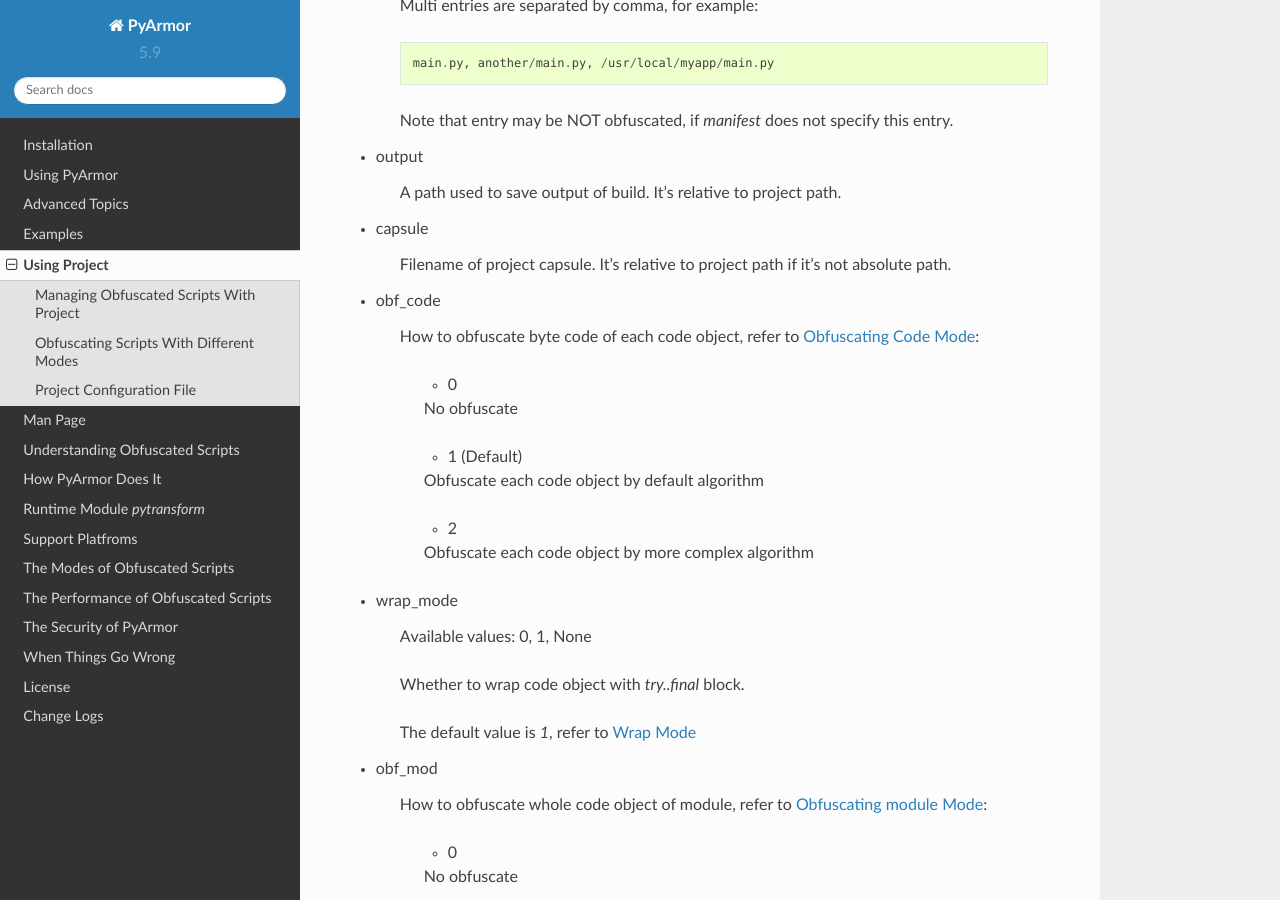
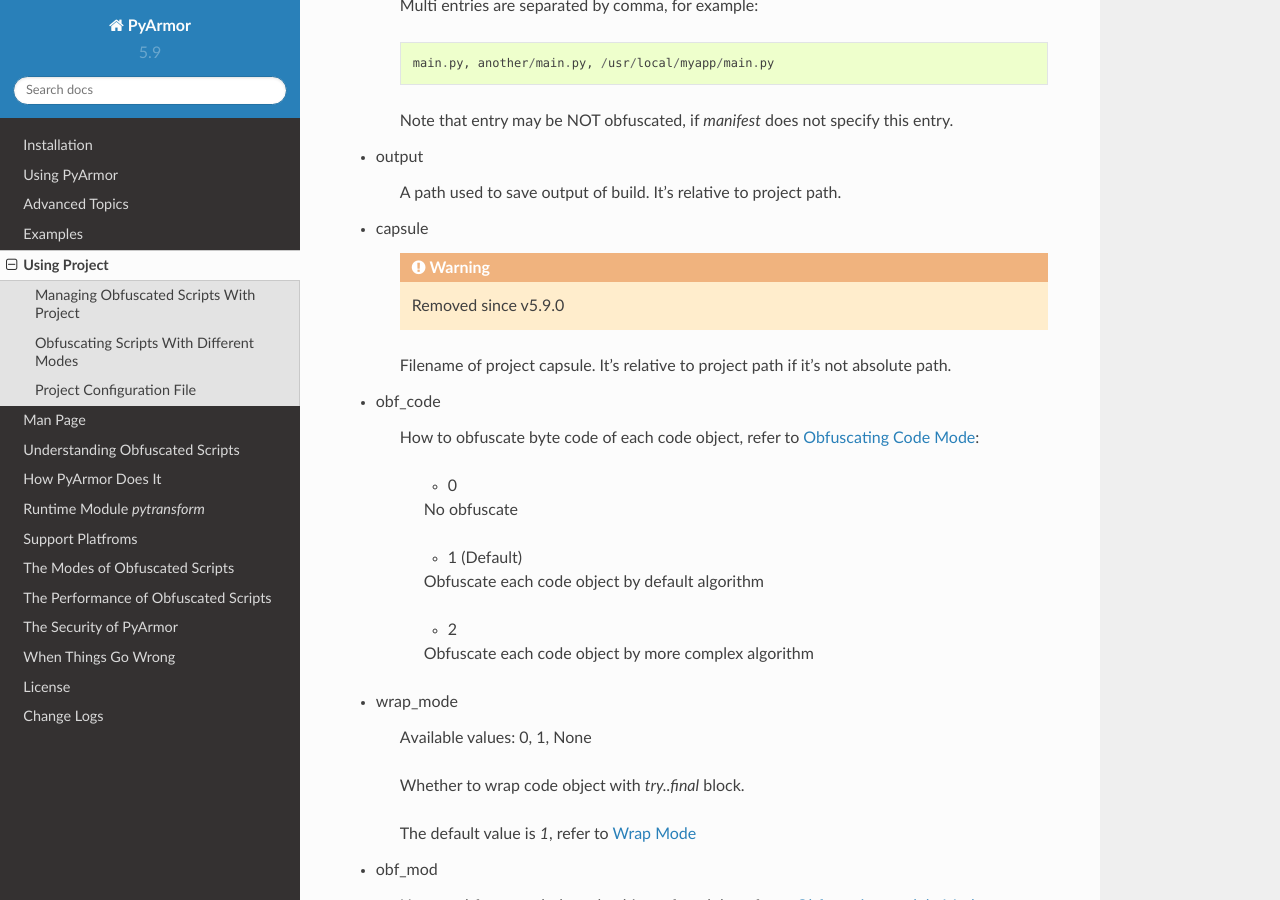
Before and after one commit to dashingsoft/pyarmor, a Sphinx documentation site: the page built from docs/project.rst, in a window 1280 px wide and 900 px high, scrolled down 3333 px. Built offline with Sphinx 7.4.7 and the Read the Docs theme 2.0.0, drawn with Linux system fonts in a browser that asks for light colours.

Commit message:
Add mark

```diff
--- a/docs/project.rst
+++ b/docs/project.rst
@@ -158,6 +158,8 @@
 
 * capsule
 
+    .. warning:: Removed since v5.9.0
+
     Filename of project capsule. It's relative to project path if it's
     not absolute path.
 
```
